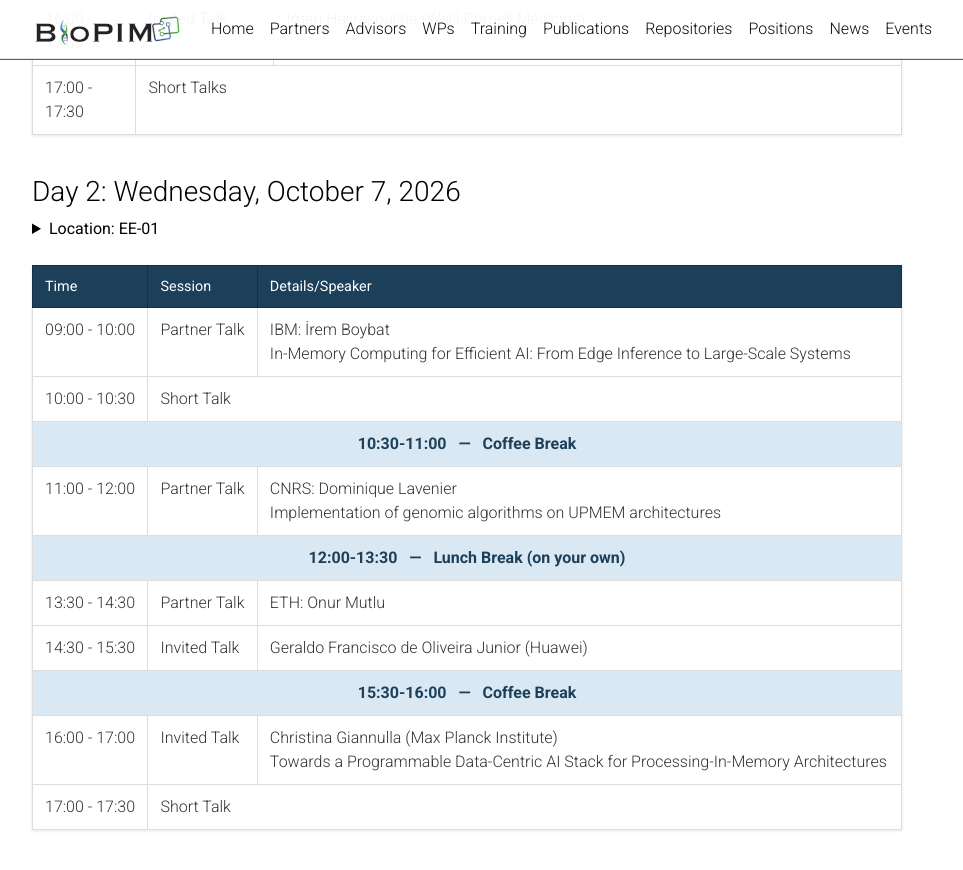
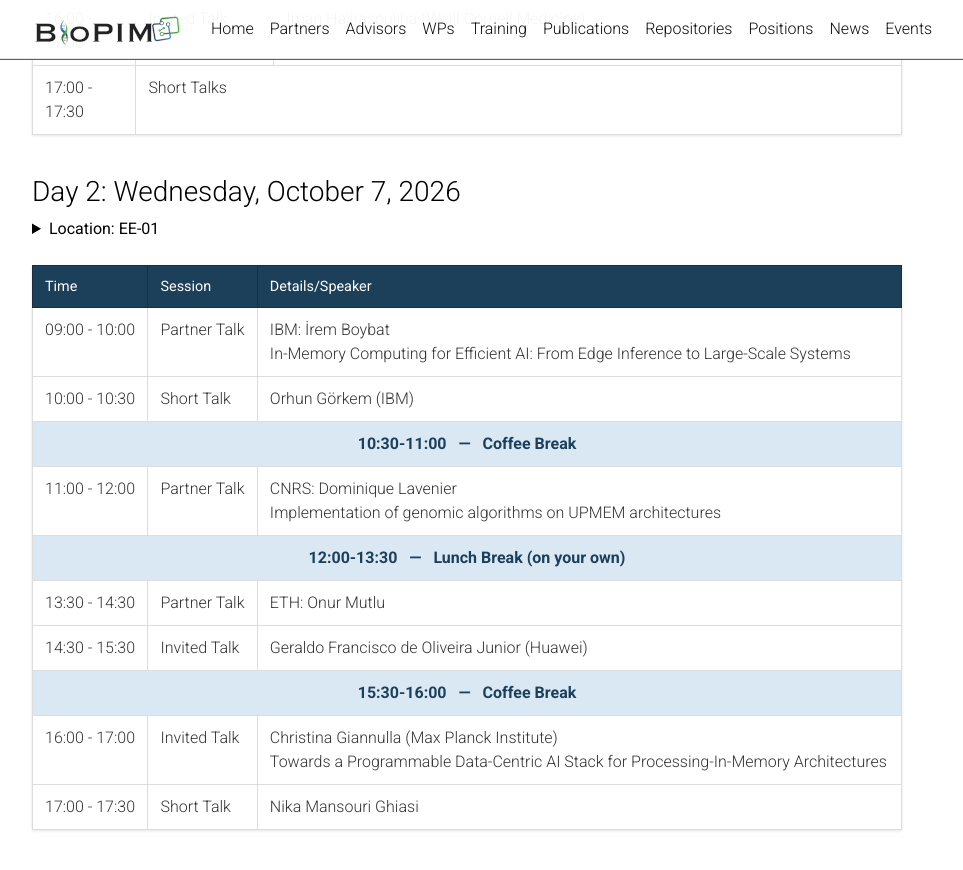
Before and after one commit to BioPIM/biopim.github.io, a Jekyll site: the page built from _pages/workshop.md, in a window 1280 px wide and 900 px high, scrolled down 1053 px. Shown: the top 870 px of the window, without its empty margins (173-1136 px from the left). Built offline with Jekyll 4.4.1, drawn with Linux system fonts in a browser that asks for light colours; comment, search, counter and statistics services are not loaded; a style sheet for code colours, icons or effects is not loaded.

```diff
--- a/_pages/workshop.md
+++ b/_pages/workshop.md
@@ -147,7 +147,8 @@ Register for free using the form here: [https://forms.gle/YHYkxNvGa1oxKXCW7](htt
     </tr>
     <tr>
       <td>10:00 - 10:30</td>
-      <td colspan="2">Short Talk</td>
+      <td>Short Talk</td>
+      <td>Orhun Görkem (IBM)</td>
     </tr>
     <tr class="break-row">
       <td colspan="3">10:30-11:00 &nbsp;&nbsp;&mdash;&nbsp;&nbsp; Coffee Break</td>
@@ -180,7 +181,8 @@ Register for free using the form here: [https://forms.gle/YHYkxNvGa1oxKXCW7](htt
     </tr>
     <tr>
       <td>17:00 - 17:30</td>
-      <td colspan="2">Short Talk</td>
+      <td>Short Talk</td>
+      <td>Nika Mansouri Ghiasi</td>
     </tr>
   </tbody>
 </table>
```
